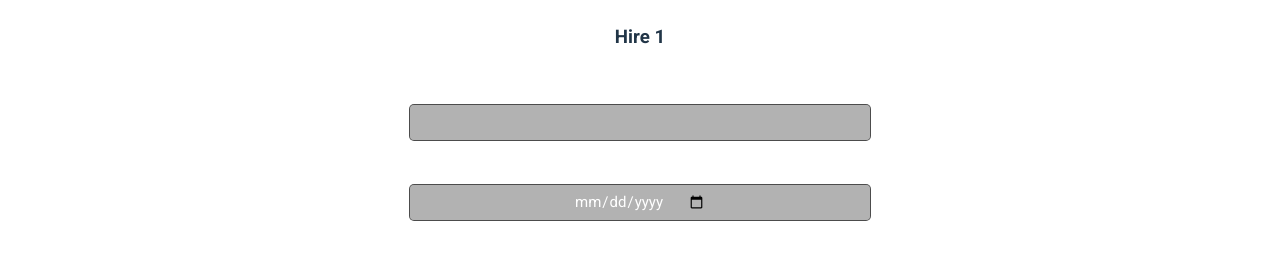
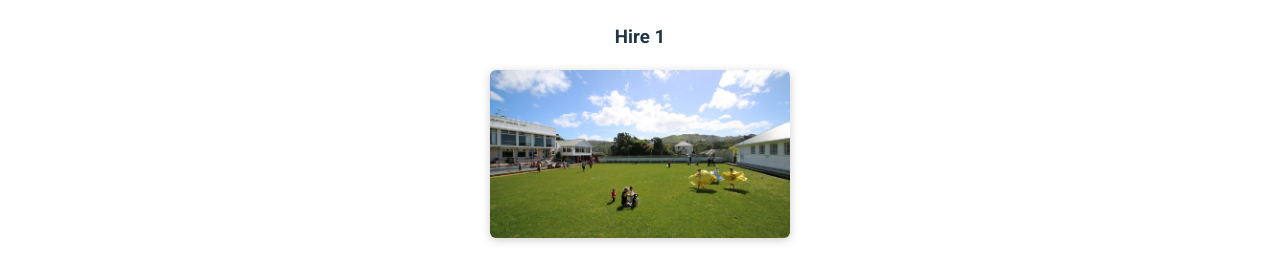
Before and after one commit to lucasfrey/vbc-hire, a React (Vite) app: page /hire/1 in a window 1280 px wide. Shown: the part 536-798 px from the top of the page. Built offline with nearby package versions, Linux system fonts and the light colour scheme.

Commit message:
push images on details

```diff
--- a/src/main.tsx
+++ b/src/main.tsx
@@ -2,7 +2,7 @@ import { createRoot } from "react-dom/client";
 import { BrowserRouter, Routes, Route } from "react-router-dom";
 import "./index.css";
 import Home from "./pages/Home/Home.tsx";
-import Details from "./pages/Details.tsx";
+import Details from "./pages/Details/Details.tsx";
 import Form from "./pages/HireForm/HireForm.tsx";
 import { Nav } from "./components/nav.tsx";
 import Hire from "./pages/Hire/Hire.tsx";
--- a/src/pages/Details.tsx
+++ /dev/null
@@ -1,17 +0,0 @@
-import { useParams } from "react-router-dom";
-import HireForm from "./HireForm/HireForm";
-
-function Details() {
-  const { name } = useParams();
-
-  return (
-    <>
-      <p>Details for {name}</p>
-      <h3>Hire {name}</h3>
-
-      <HireForm />
-    </>
-  );
-}
-
-export default Details;
--- /dev/null
+++ b/src/pages/Details/Details.tsx
@@ -0,0 +1,23 @@
+import { useParams } from "react-router-dom";
+import HireForm from "../HireForm/HireForm";
+import * as AspectRatio from "@radix-ui/react-aspect-ratio";
+import vogelmornGreen from "../../assets/green.jpg";
+
+function Details() {
+  const { name } = useParams();
+
+  return (
+    <>
+      <p>Details for {name}</p>
+      <h3>Hire {name}</h3>
+      <div className="Container">
+        <AspectRatio.Root ratio={16 / 9}>
+          <img src={vogelmornGreen} className="Image" alt="green" />
+        </AspectRatio.Root>
+      </div>
+      <HireForm />
+    </>
+  );
+}
+
+export default Details;
--- /dev/null
+++ b/src/pages/Details/styles.css
@@ -0,0 +1,15 @@
+@import "@radix-ui/colors/black-alpha.css";
+
+.Container {
+  margin: 15px auto;
+  width: 300px;
+  border-radius: 6px;
+  overflow: hidden;
+  box-shadow: rgba(0, 0, 0, 0.2) 0px 2px 10px;
+}
+
+.Image {
+  object-fit: cover;
+  width: 100%;
+  height: 100%;
+}
```
